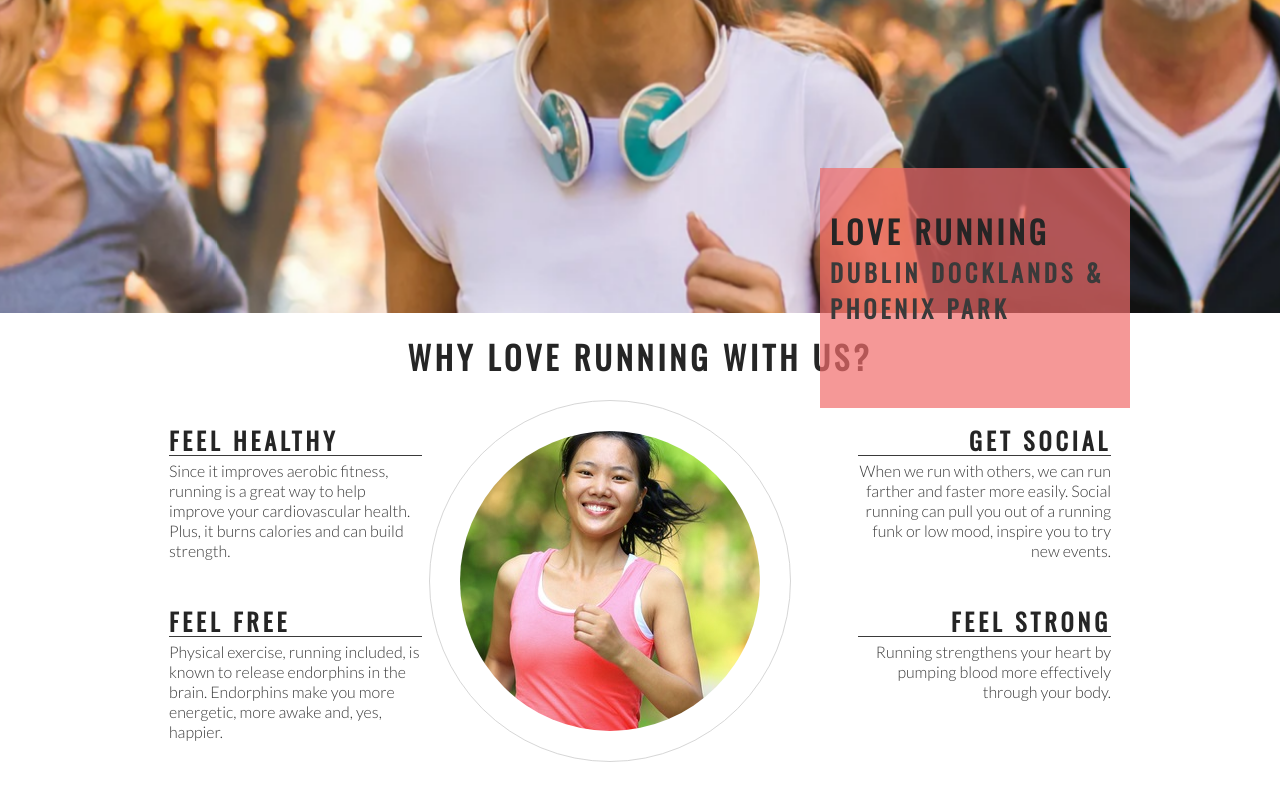
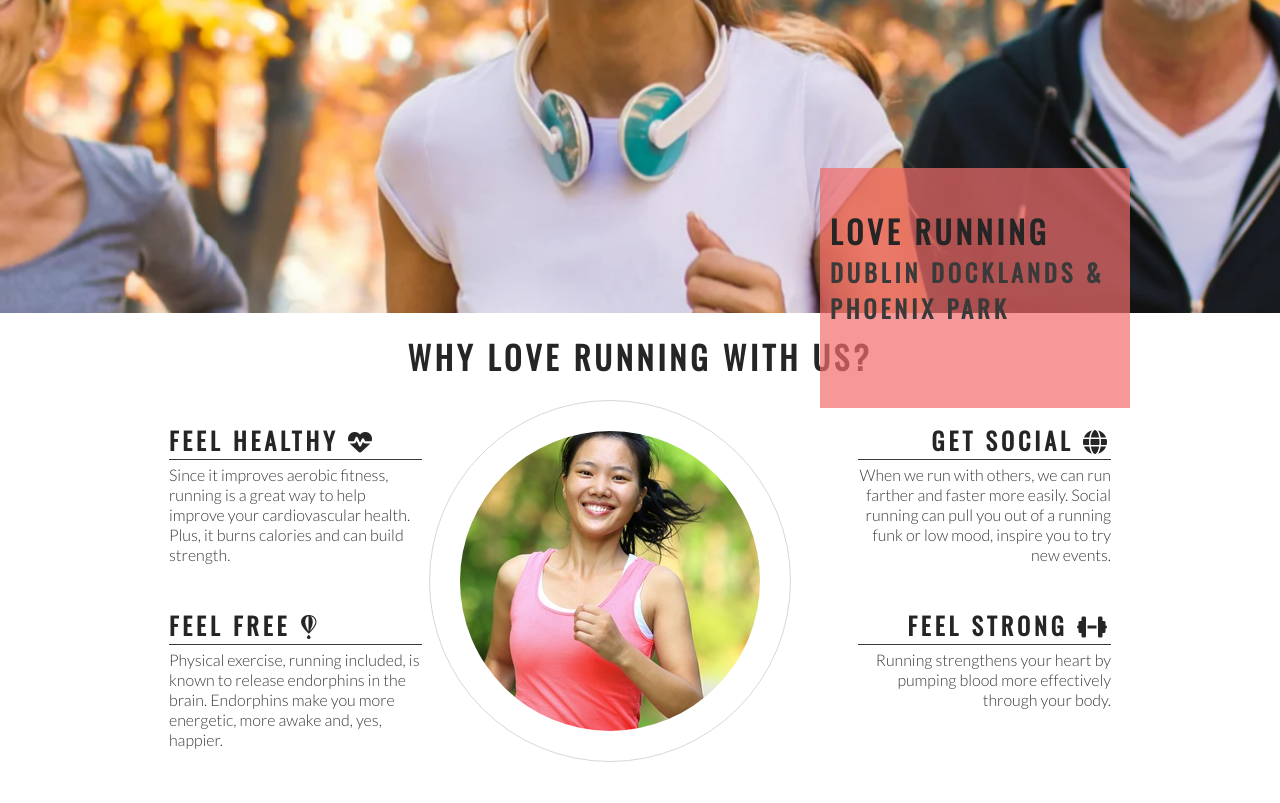
Before and after one commit to ANDKAAN/love.running, a plain HTML site: page index.html in a window 1280 px wide. Shown: the part 362-1165 px from the top of the page. Drawn offline with nearby package versions, Linux system fonts and the light colour scheme.

Commit message:
add fon awsome

```diff
--- a/index.html
+++ b/index.html
@@ -41,7 +41,7 @@
         <h2 id="welcome">Why Love Running With Us?</h2>
         <div id="left-about">
             <div class="left-about-heading">
-                <h2>Feel Healthy</h2>
+                <h2>Feel Healthy <i class="fa-solid fa-heart-pulse"></i></h2>
                 <hr>
                 <p>
                     Since it improves aerobic fitness, running is a great way to help improve your cardiovascular
@@ -49,7 +49,7 @@
                 </p>
             </div>
             <div class="left-about-heading">
-                <h2>Feel Free</h2>
+                <h2>Feel Free <i class="fa-brands fa-fly"></i></h2>
                 <hr>
                 <p>
                     Physical exercise, running included, is known to release endorphins in the brain. Endorphins make
@@ -59,7 +59,7 @@
         </div>
         <div id="right-about">
             <div class="right-about-heading">
-                <h2>Get Social</h2>
+                <h2>Get Social <i class="fa-solid fa-globe"></i></h2>
                 <hr>
                 <p>
                     When we run with others, we can run farther and faster more easily. Social running can pull you out
@@ -67,7 +67,7 @@
                 </p>
             </div>
             <div class="right-about-heading">
-                <h2>Feel Strong</h2>
+                <h2>Feel Strong <i class="fa-solid fa-dumbbell"></i></h2>
                 <hr>
                 <p>
                     Running strengthens your heart by pumping blood more effectively through your body.
@@ -88,6 +88,8 @@
     <footer>
         social links here
     </footer>
+    <!-- font awsome spript -->
+    <script src="https://kit.fontawesome.com/eca297c6d5.js" crossorigin="anonymous"></script>
 </body>
 
 </html>
```
